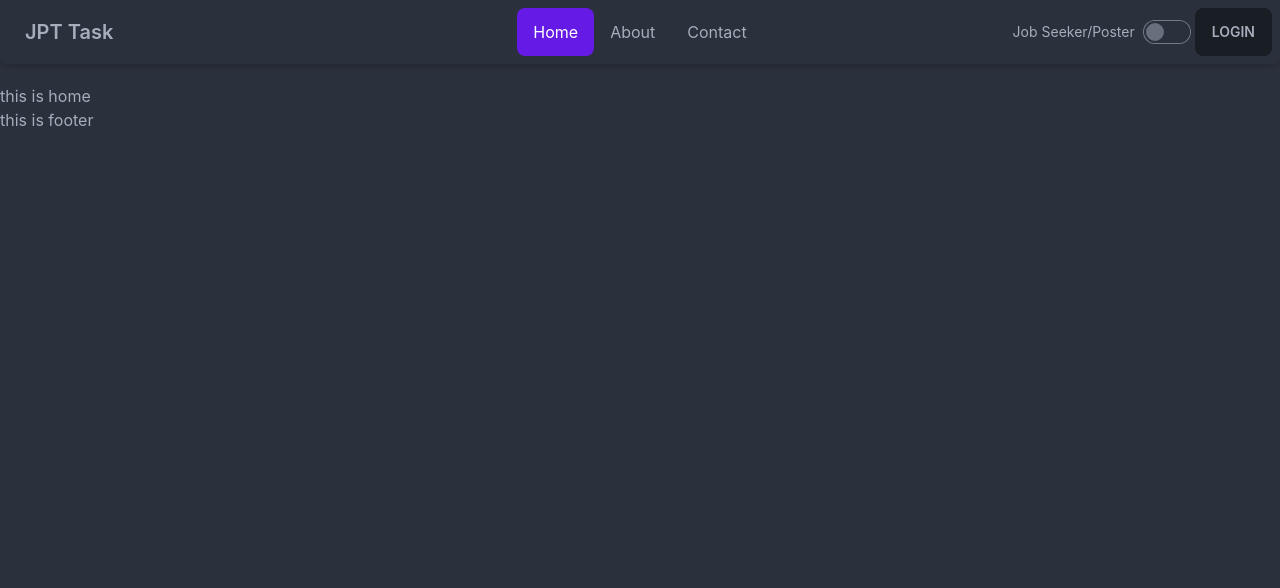
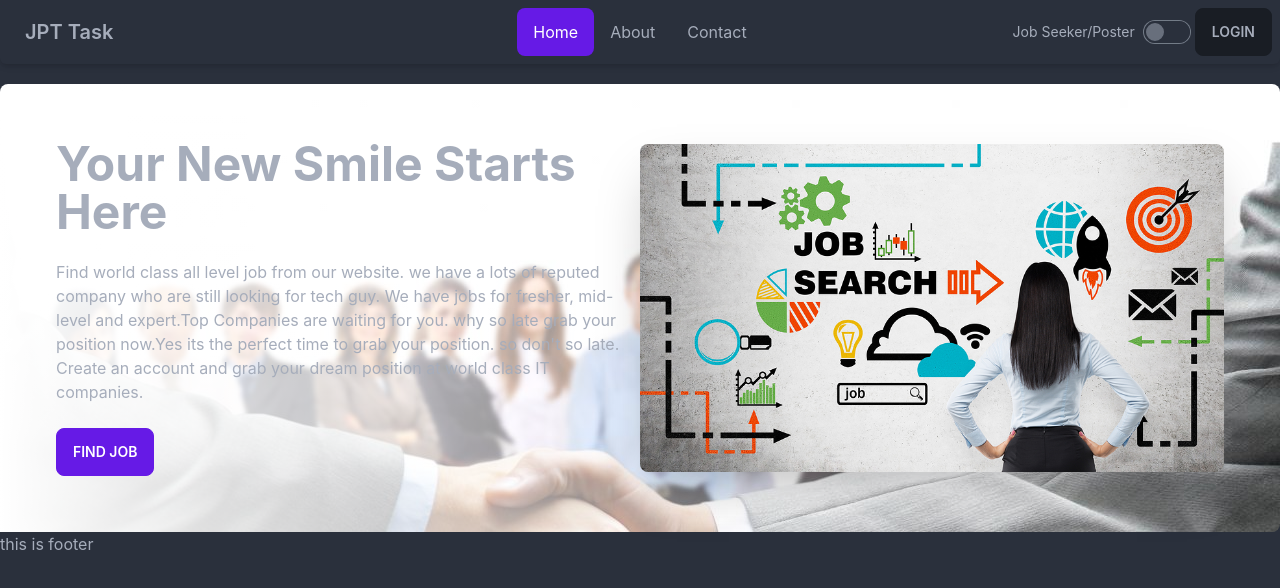
Before and after one commit to iamtanjil/jpttask, a React (Create React App) app: page / in a window 1280 px wide. Shown: the top 588 px of the page. Built offline with nearby package versions, Linux system fonts and the light colour scheme.

Commit message:
banner complete

```diff
--- /dev/null
+++ b/src/Pages/Home/Banner/Banner.css
@@ -0,0 +1,23 @@
+.banner-bg{
+    background-image: url(../../../Assests/img-2.jpg);
+    background-repeat: no-repeat;
+    background-size: cover;
+    position: relative;
+}
+.banner-bg-overlay{
+    position:absolute;
+    left:0; top:0;
+    width:100%;
+    height:100%;
+    display:inline-block;
+    background: linear-gradient(90deg, #FFFFFF 0%,rgba(21, 21, 21, 0) 100%);
+    border-top-left-radius: 12px;
+    border-top-right-radius: 12px;
+}
+
+
+@media only screen and (max-width: 1024px) {
+    .banner-bg{
+        background-image: none;
+    }
+}
--- /dev/null
+++ b/src/Pages/Home/Banner/Banner.js
@@ -0,0 +1,27 @@
+import React from "react";
+import './Banner.css';
+import img1 from '../../../Assests/img-1.jpg'
+
+const Banner = () => {
+  return (
+    <div className="banner-bg mt-5 p-10 rounded-lg">
+      <div className="banner-bg-overlay"></div>
+      <div className="hero ">
+        <div className="hero-content flex-col lg:flex-row-reverse">
+          <img src={img1} className="lg:w-1/2 rounded-lg shadow-2xl" alt="" />
+          <div>
+            <h1 className="text-5xl font-bold">Your New Smile Starts Here</h1>
+            <p className="py-6">
+              Find world class all level job from our website. we have a lots of reputed company who are still looking for tech guy. We have jobs for fresher, mid-level and expert.Top Companies are waiting for you. why so late grab your position now.Yes its the perfect time to grab your position. so don't so late. Create an account and grab your dream position at world class IT companies.{" "}
+            </p>
+            <button className="btn btn-primary">
+              Find Job
+            </button>
+          </div>
+        </div>
+      </div>
+    </div>
+  );
+};
+
+export default Banner;
--- a/src/Pages/Home/Home/Home.js
+++ b/src/Pages/Home/Home/Home.js
@@ -1,9 +1,10 @@
 import React from 'react';
+import Banner from '../Banner/Banner';
 
 const Home = () => {
     return (
         <div>
-            this is home
+            <Banner></Banner>
         </div>
     );
 };
```
Also changed, not shown: src/Assests/img-1.jpg (added), src/Assests/img-2.jpg (added).
